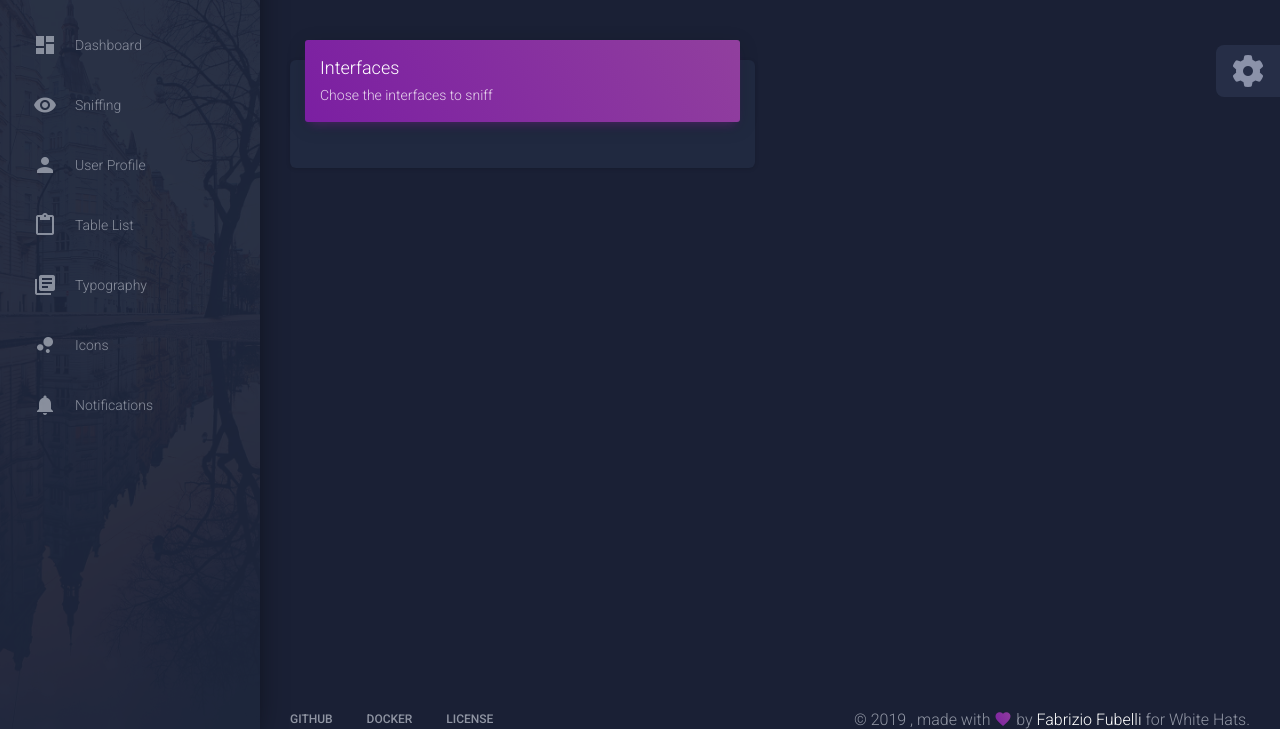
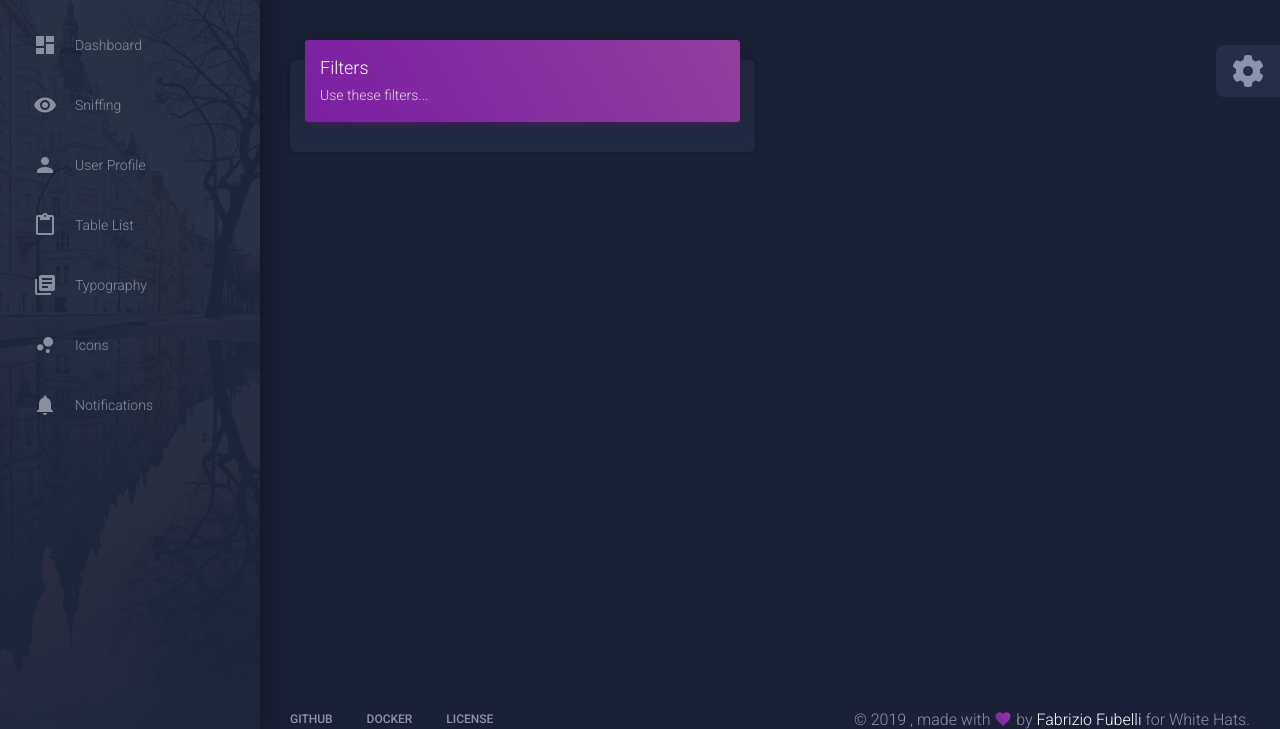
Before and after one commit to offensive-hub/black-widow, a Django app: template app/gui/web/black_widow/templates/sniffing/filter.html in a window 1280 px wide. Shown: the part 70-799 px from the top of the page. Run offline with Django 3.2, Linux system fonts and the light colour scheme; the template is opened without the code that fills it, so the values that code supplies are empty; some libraries are stand-ins or nearby versions.

Commit message:
django views

```diff
--- a/app/gui/web/black_widow/templates/sniffing/filter.html
+++ b/app/gui/web/black_widow/templates/sniffing/filter.html
@@ -46,39 +46,12 @@
         <div class="col-lg-6 col-md-12">
             <div class="card">
                 <div class="card-header card-header-primary">
-                    <h4 class="card-title ">Interfaces</h4>
-                    <p class="card-category"> Chose the interfaces to sniff</p>
+                    <h4 class="card-title ">Filters</h4>
+                    <p class="card-category"> Use these filters...</p>
                 </div>
                 <div class="card-body">
                     <div class="tab-content">
                         <div class="tab-pane active" id="interfaces">
-                            <table class="table">
-                                <tbody>
-                                {% for network_interface in network_interfaces %}
-                                    <tr>
-                                        <td>
-                                            <div class="form-check">
-                                                <label class="form-check-label">
-                                                    <input class="form-check-input" type="checkbox" value=""> <!-- checked -->
-                                                    <span class="form-check-sign"><span class="check"></span></span>
-                                                </label>
-                                            </div>
-                                        </td>
-                                        <td>{{network_interface}}</td>
-                                        <!--
-                                        <td class="td-actions text-right">
-                                            <button type="button" rel="tooltip" title="Edit Task" class="btn btn-white btn-link btn-sm">
-                                                <i class="material-icons">edit</i>
-                                            </button>
-                                            <button type="button" rel="tooltip" title="Remove" class="btn btn-white btn-link btn-sm">
-                                                <i class="material-icons">close</i>
-                                            </button>
-                                        </td>
-                                        -->
-                                    </tr>
-                                {% endfor %}
-                                </tbody>
-                            </table>
                         </div>
                     </div>
                 </div>
--- a/app/gui/web/black_widow/views.py
+++ b/app/gui/web/black_widow/views.py
@@ -61,9 +61,7 @@ class Sniffing:
             """
             :type request: django.core.handlers.wsgi.WSGIRequest
             """
-            return render(request, self.template_name, {
-                'network_interfaces': network.get_interfaces()
-            })
+            return render(request, self.template_name)
 
 
 def user(request):
```
